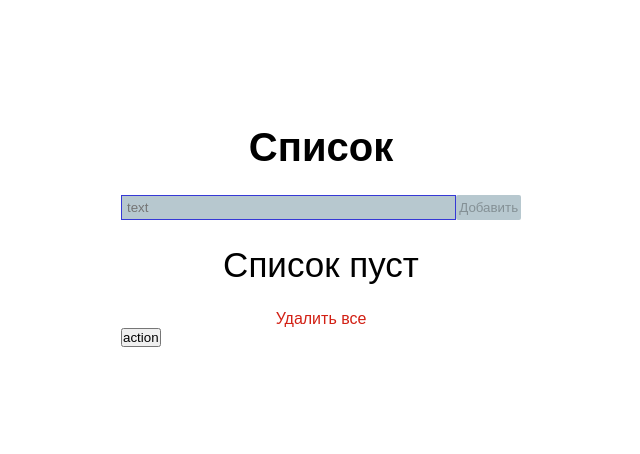
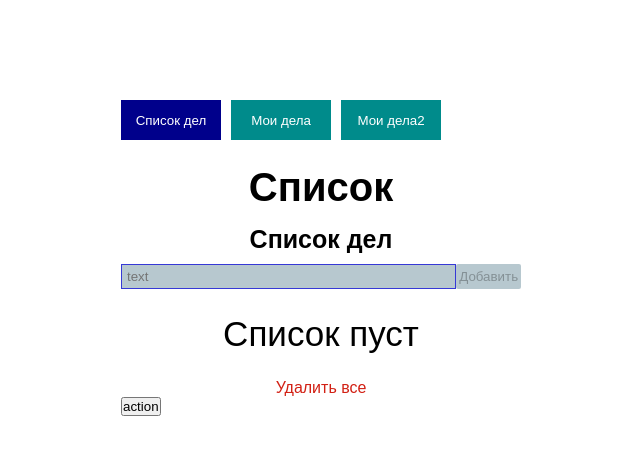
Before and after one commit to ruslan02ruc/TodoListJs, a plain HTML site: page index.html in a window 1280 px wide. Shown: the whole page, without its empty margins (319-959 px from the left). Drawn offline with Linux system fonts and the light colour scheme.

Commit message:
added 27.06.23 16.04

```diff
--- a/ToDo.js
+++ b/ToDo.js
@@ -5,9 +5,11 @@ export class ToDo {
     _users = []
     _notes = null
 
-    constructor(container) {
+    constructor(container, currentTitle = 'Список дел', currentKey = 'todo', currentDef = []) {
         this.container = container
 
+        this.nav = document.querySelector('.nav')
+        this.title = document.querySelector('.title')
         this.form = document.querySelector('#new-task-from')
         this.input = document.querySelector('#new-task-input')
         this.button = document.querySelector('#new-task-submit')
@@ -16,8 +18,6 @@ export class ToDo {
         console.log(this.input);
         console.log(this.button);
 
-        this._notes = new NoteList(this.list)
-
         this.input.addEventListener('input', () => {
             this.button.disabled = false
 
@@ -25,6 +25,11 @@ export class ToDo {
                 this.button.disabled = true
             }
         })
+
+        this.addUser(currentTitle, currentKey, currentDef)
+
+        this.currentUser = currentKey
+
 
         this.form.addEventListener('click', (e) => {
             e.preventDefault()
@@ -42,7 +47,66 @@ export class ToDo {
         })
     }
 
+    set currentUser(value) {
+        this._currentUser = value
+
+        let currentUser = null
+
+        for (const user of this._users) {
+            if(user.key == value) {
+                currentUser = user
+                user.button.classList.add('active')
+            } else {
+                user.button.classList.remove('active')
+            }
+        }
+
+        this.title.textContent = currentUser.title
+
+        this._notes = new NoteList(this.list, value, currentUser.def)
+    }
+
+    get currentUser() {
+        return this._currentUser
+    }
+
+
     addUser(title, key, def=[]) {
+        let button = document.createElement('button')
+        button.classList.add('nav-btn')
+        button.type = 'button'
+        button.textContent = title
 
+        button.addEventListener('click', () => {
+            this.currentUser = key
+        })
+
+        this._users.push({
+            title,
+            key,
+            def,
+            button
+        })
+
+        this.nav.append(button)
     }
+
+    removeUser(key) {
+        if(this._users.length <= 1) {
+            console.log('user>0');
+            return
+        }
+
+        for (let i = 0; i < this._users.length; i++) {
+            if(this._users[i].key == key) {
+                this._users[i].button.remove()
+                this._users.splice(i, 1)
+            }
+        }
+
+        if(this.currentUser == key) {
+            this.currentUser == this._users[0].key
+        }
+    }
+
 }
--- a/app.js
+++ b/app.js
@@ -1,8 +1,14 @@
 import { ToDo } from "./ToDo.js"
 
-let newList = new ToDo(document.getElementById('tasks'))
+let app = new ToDo(document.getElementById('tasks'))
+app.addUser('Мои дела', 'myList')
+app.addUser('Мои дела2', 'myList2', [{name: 'web 1'}, {name: 'wed 2'}])
 
+console.log(app);
 
+document.getElementById('action').addEventListener('click', function() {
+    app.addUser(prompt('Имя пользователя'), 'key')
+})
 
 // let newList = new NoteList(document.getElementById('tasks'), 'myList', [{name: 'web 1'}, {name: 'wed 2'}])
 
--- a/index.html
+++ b/index.html
@@ -13,7 +13,9 @@
     <div class="main">
         <div class="container" id="app">
             <div class="alert"></div>
+            <div class="nav"></div>
             <h1 class="list-title">Список</h1>
+            <h2 class="title"></h2>
             <form class="list-form" id="new-task-from">
                 <input class="list-input-btn" id="new-task-input" type="text" placeholder="text">
                 <input class="list-add-btn" id="new-task-submit" type="submit" value="Добавить" disabled>
--- a/style.css
+++ b/style.css
@@ -42,9 +42,9 @@ body {
 
 .list-title {
     font-size: 40px;
-    padding: 25px 0;
-    display: flex;
-    justify-content: center;
+    padding-top: 25px;
+    padding-bottom: 15px;
+    text-align: center;
 }
 
 .list-form {
@@ -60,6 +60,12 @@ body {
 
 .task-item-input.action{
     border: 1px solid black;
+}
+
+.title {
+    font-size: 25px;
+    padding-bottom: 10px;
+    text-align: center;
 }
 
 .list-input-btn {
@@ -129,6 +135,29 @@ body {
     text-align: center;
 }
 
+.nav-btn {
+    width: 100px;
+    height: 40px;
+    color: white;
+    background: darkcyan;
+    border: none;
+    cursor: pointer;
+}
+
+.nav-btn.active {
+    background: darkblue;
+}
+
+.nav-btn + .nav-btn {
+    margin-left: 10px;
+}
+
+.nav-btn:hover{
+    color: darkcyan;
+    background: white;
+    border: 1px solid darkcyan;
+}
+
 .list-remove-all {
 
 }
```
